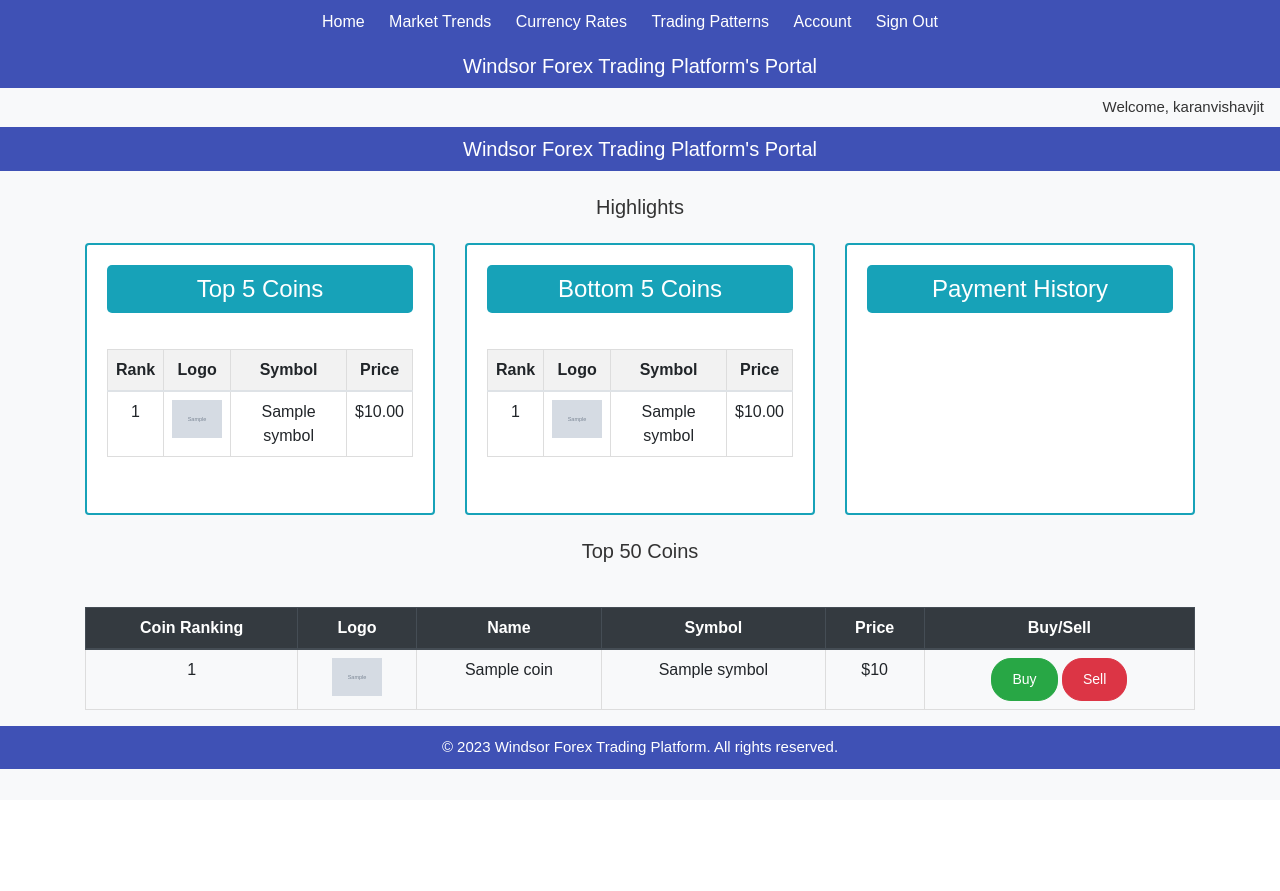
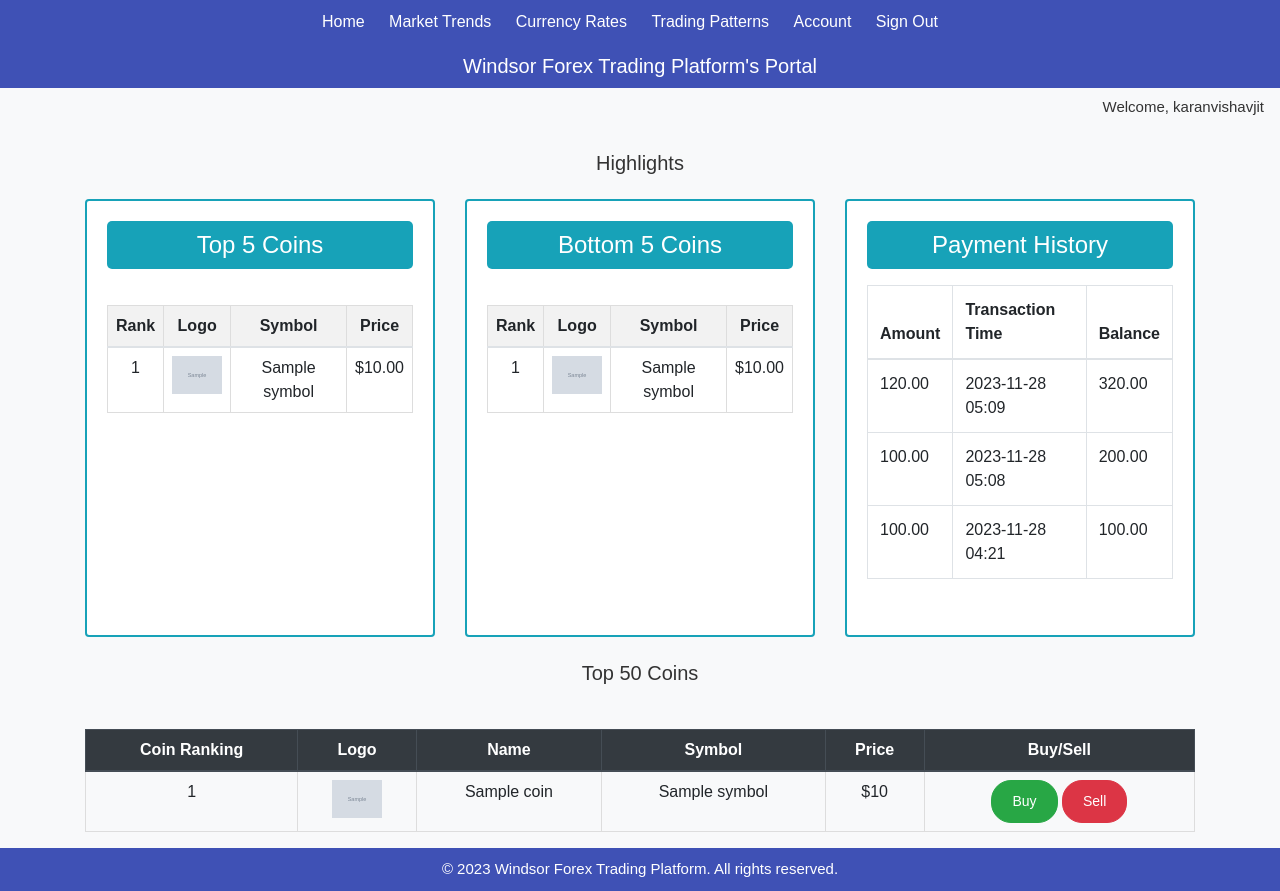
Before and after one commit to harbhajan21/COMP8347-Internet-Application-Distributed-System, a Django app: page /myApp/dashboard/ in a window 1280 px wide. Before the commit the page ends 769 px from the top, so only its background shows below. Run offline with Django 4.2, Linux system fonts and the light colour scheme; a user stored in the database is signed in; data comes from the database, SQL or seed files in the repository; both versions use the stored data as it was after the commit; tables that the repository leaves empty hold one stand-in row (values such as "Sample post"); grey boxes marked "Sample" are stand-in pictures; a database or web service that is not in the repository returns one stand-in record (values such as "Sample title"); data that the repository does not hold is empty; some libraries are stand-ins or nearby versions.

Commit message:
Payment page model integration.

```diff
--- a/myApp/models.py
+++ b/myApp/models.py
@@ -1,5 +1,6 @@
 from django.db import models
 from django.contrib.auth.models import User
+from django.utils import timezone
 
 
 class UserProfile(models.Model):
@@ -7,32 +8,43 @@ class UserProfile(models.Model):
     first_name = models.CharField(max_length=30, blank=True, null=True)
     last_name = models.CharField(max_length=30, blank=True, null=True)
 
+
 class Crypto(models.Model):
     name = models.CharField(max_length=100)
     symbol = models.CharField(max_length=10)
     today_price = models.DecimalField(max_digits=10, decimal_places=2)
+
     def __str__(self):
         return self.name
+
 
 class FearAndGreedIndex(models.Model):
     date = models.DateField()
     value = models.IntegerField()
+
     def __str__(self):
         return f'{self.date} - {self.value}'
+
 
 class News(models.Model):
     title = models.CharField(max_length=500)
     link = models.URLField()
+
     def __str__(self):
         return self.title
+
+
 # Create your models here.
 class Payment(models.Model):
-    amount = models.CharField(max_length=10)
+    user = models.ForeignKey(User, on_delete=models.CASCADE)
+    amount = models.DecimalField(max_digits=10,decimal_places=2)
     card_number = models.CharField(max_length=16)
     user_name = models.CharField(max_length=100)
     expiry_date = models.DateField()
     cvv = models.CharField(max_length=4)
     payment_option = models.CharField(max_length=10)
+    transaction_date = models.DateTimeField(default=timezone.now)
+    account_balance = models.DecimalField(max_digits=10, decimal_places=2)
 
     def __str__(self):
         return f"Payment by {self.user_name}"
--- a/myApp/views.py
+++ b/myApp/views.py
@@ -1,13 +1,18 @@
 import json
+from decimal import Decimal
 from datetime import datetime
 from pydoc import stripid
 
+from _decimal import InvalidOperation
 from alpha_vantage.timeseries import TimeSeries
 from django.contrib.auth import login
 import requests
 from django.core.exceptions import ValidationError
+from django.db.models import Max
 from django.shortcuts import render, redirect
 from django.shortcuts import render, redirect, get_object_or_404
+from django.utils import timezone
+
 from forms import SignupForm
 from django.contrib.auth import login, authenticate
 from django.contrib.auth.views import PasswordResetView
@@ -154,17 +159,21 @@ def payment_page(request):
     # return redirect('payment_page')
 
 
+@login_required
 def payment_confirm(request):
     success = False
     if request.method == 'POST':
-        amount = request.POST.get('amount')
+        try:
+            amount = Decimal(request.POST.get('amount'))
+        except InvalidOperation:
+            raise ValidationError("Invalid Amount Format")
         card_number = request.POST.get('card_number')
         user_name = request.POST.get('user_name')
         expiry_date = request.POST.get('expiry_date')
         cvv = request.POST.get('cvv')
         payment_option = request.POST.get('payment_option')
 
-        if len(amount) > 10 or not amount.isdigit():
+        if amount <= 0.00 or amount > 10000.00:
             raise ValidationError("Invalid Amount Value")
         # Validate card number, CVV, and other fields if necessary
         if len(card_number) != 16 or not card_number.isdigit():
@@ -178,21 +187,33 @@ def payment_confirm(request):
         except ValueError:
             raise ValidationError("Invalid expiry date format, use MM/YY")
 
+        latest_payment = Payment.objects.filter(user=request.user).aggregate(Max('account_balance'))
+        latest_balance = latest_payment['account_balance__max'] or Decimal(0)
+
+        print("decimal", latest_balance, "amount", amount)
+        new_balance = latest_balance + amount
+
         # Create and save the payment transaction
         payment = Payment(
+            user=request.user,  # Associate with the logged-in user
             amount=amount,
             card_number=card_number,
             user_name=user_name,
             expiry_date=expiry_date,
             cvv=cvv,
-            payment_option=payment_option
+            payment_option=payment_option,
+            transaction_date=timezone.now(),
+            account_balance=new_balance
         )
         payment.save()
 
-        # Redirect or show a success message
-        success = True   # Replace 'success_url' with your URL name
+        success = True
 
-    return render(request, 'payment/payment-page.html', {'success': success})
+    if success:
+        # Add a message and redirect to the homepage
+        return render(request, 'payment/payment-page.html', {'success': success, 'redirect_url': 'homepage.html'})
+    else:
+        return render(request, 'payment/payment-page.html', {'success': success})
 
 
 def successful_payment(request):
@@ -210,6 +231,7 @@ def place_order(request):
 ## Functions for Highligths Start
 from django.shortcuts import render
 import requests
+
 
 def dashboard(request):
     api_key = 'coinrankingae631d1d5459748c6ec3a765f23471d6c612b840fc2d9938'
@@ -237,11 +259,12 @@ def buy_coin(request, symbol):
     # Logic for buying the coin
     return render(request, 'highlights/buy_coin.html', {'symbol': symbol})
 
+
 def sell_coin(request, symbol):
     # Logic for selling the coin
     return render(request, 'highlights/sell_coin.html', {'symbol': symbol})
 
-
+@login_required
 def dashboard(request):
     api_key = 'coinrankingae631d1d5459748c6ec3a765f23471d6c612b840fc2d9938'
     headers = {'x-access-token': api_key}
@@ -257,14 +280,15 @@ def dashboard(request):
         bottom_5_coins = data[-5:]
 
         # Assuming you have payment history data, replace the following line with your actual data retrieval logic
-        payment_history_data = []
+        payment_history = Payment.objects.filter(user=request.user).order_by('-transaction_date')
 
         return render(request, 'highlights/dashboard.html', {
             'top_5_coins': top_5_coins,
             'bottom_5_coins': bottom_5_coins,
-            'payment_history': payment_history_data,
+            'payment_history': payment_history,
             'coins': data,
         })
+
 
 ## Functions for Highligths Ends
 def my_view(request):
--- a/templates/highlights/dashboard.html
+++ b/templates/highlights/dashboard.html
@@ -76,7 +76,26 @@
                     <h3 class="card-title text-center mb-3 highlight-title">Payment History</h3>
                     <div class="table-responsive">
                         <table class="table table-bordered payment-history-table">
-                <!-- Table headers and rows for payment history go here -->
+                            <thead>
+                            <tr>
+                                <th>Amount</th>
+                                <th>Transaction Time</th>
+                                <th>Balance</th>
+                            </tr>
+                            </thead>
+                            <tbody>
+                            {% for payment in payment_history %}
+                                <tr>
+                                    <td>{{ payment.amount }}</td>
+                                    <td>{{ payment.transaction_date|date:"Y-m-d H:i" }}</td>
+                                    <td>{{ payment.account_balance }}</td>
+                                </tr>
+                            {% empty %}
+                                <tr>
+                                    <td colspan="3">No payment history found.</td>
+                                </tr>
+                            {% endfor %}
+                            </tbody>
                         </table>
                     </div>
                 </div>
--- a/templates/payment/payment-page.html
+++ b/templates/payment/payment-page.html
@@ -43,6 +43,7 @@
 {% if success %}
 <script>
     alert('Payment is successful');
+        window.location.href = "{{ homepage.html }}";
 </script>
 {% endif %}
 </body>
--- a/templates/registration/base.html
+++ b/templates/registration/base.html
@@ -30,9 +30,9 @@
     </ul>
     </div>
     <!-- End Navbar -->
-    <header>
-        <h1>Windsor Forex Trading Platform's Portal</h1>
-    </header>
+{#    <header>#}
+{#        <h1>Windsor Forex Trading Platform's Portal</h1>#}
+{#    </header>#}
 
     <!-- Body -->
     <div class="container-fluid">
```
Also changed, not shown: templates/registration/account_details.html (added, +13 -0 lines), db.sqlite3, myApp/migrations/0004_crypto_fearandgreedindex_news_and_more.py (added), myApp/migrations/0005_alter_payment_amount.py (added). Lines whose indentation alone changed are shown as unchanged.
